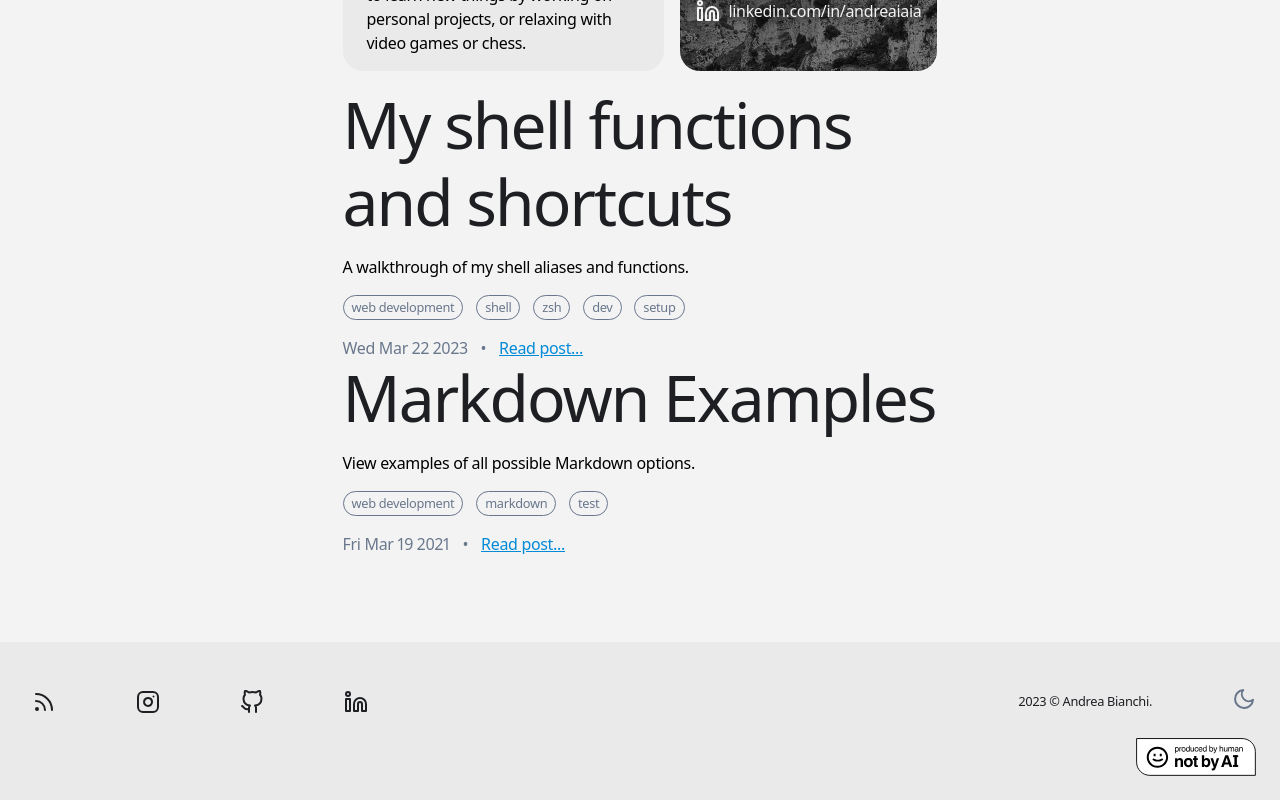
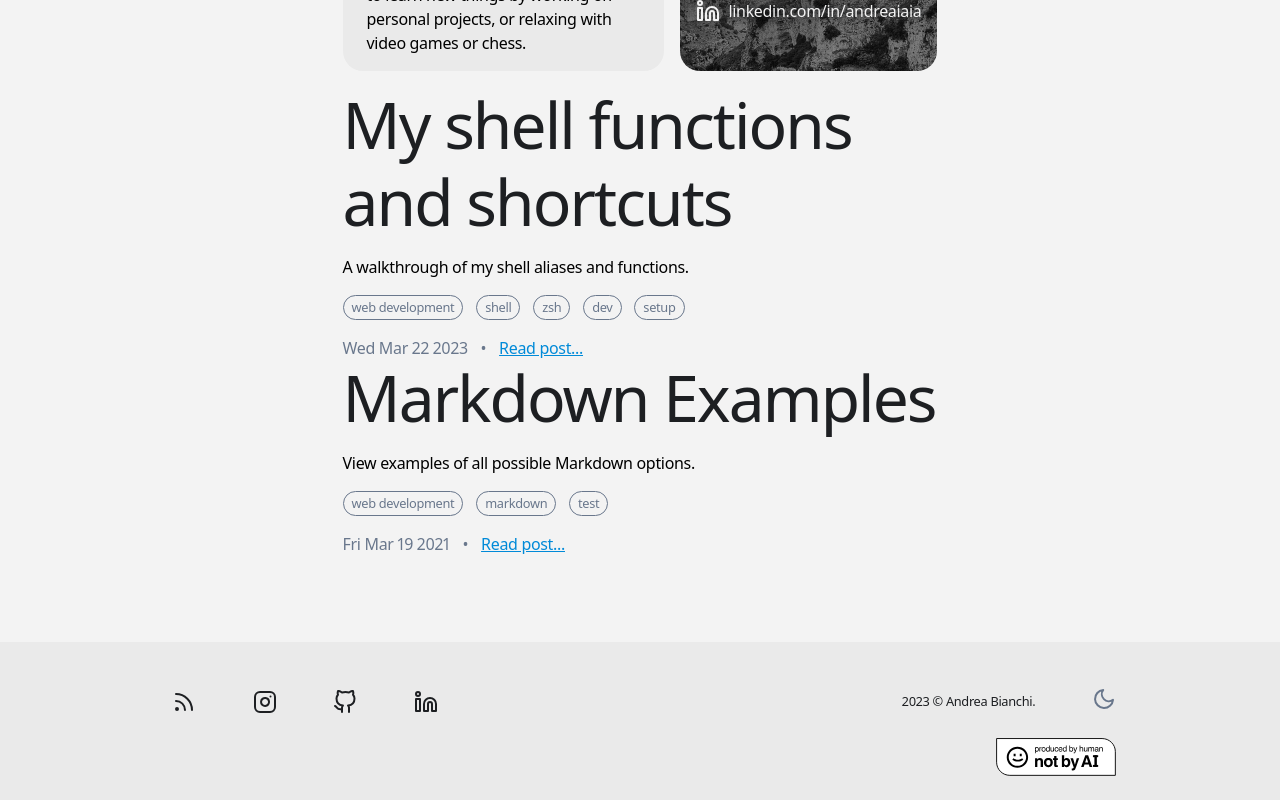
Before and after one commit to andreaiaia/blog, a Next.js app: page / in a window 1280 px wide. Shown: the part 494-1294 px from the top of the page. Built offline with nearby package versions, Linux system fonts and the light colour scheme.

Commit message:
Fix footer spacing on larger screens

```diff
--- a/components/Footer/Footer.module.scss
+++ b/components/Footer/Footer.module.scss
@@ -2,22 +2,26 @@
 @use '../../styles/layout.scss' as *;
 
 .footer {
-  @include mainGrid;
-
   position: absolute;
   bottom: 0;
   left: 0;
   width: 100%;
   overflow: hidden;
   background-color: $tint;
-  padding: 1.5rem;
-  padding-top: 2.5rem;
   color: $black;
 
   @include dark {
     background-color: $shadow-black;
     color: $tint;
   }
+}
+
+.content {
+  @include mainGrid;
+  max-width: 1000px;
+  margin: auto;
+  padding: 1.5rem;
+  padding-top: 2.5rem;
 
   @include smartphone {
     grid-template-columns: repeat(5, 1fr);
--- a/components/Footer/index.jsx
+++ b/components/Footer/index.jsx
@@ -28,6 +28,7 @@ const Footer = () => {
 
   return (
     <footer className={styles.footer}>
+      <div className={styles.content}>
         <ul className={styles.links}>
           <li>
             <a href="/feed.xml">
@@ -66,6 +67,7 @@ const Footer = () => {
             />
           </a>
         </div>
+      </div>
     </footer>
   );
 };
```
Lines whose indentation alone changed are shown as unchanged.
